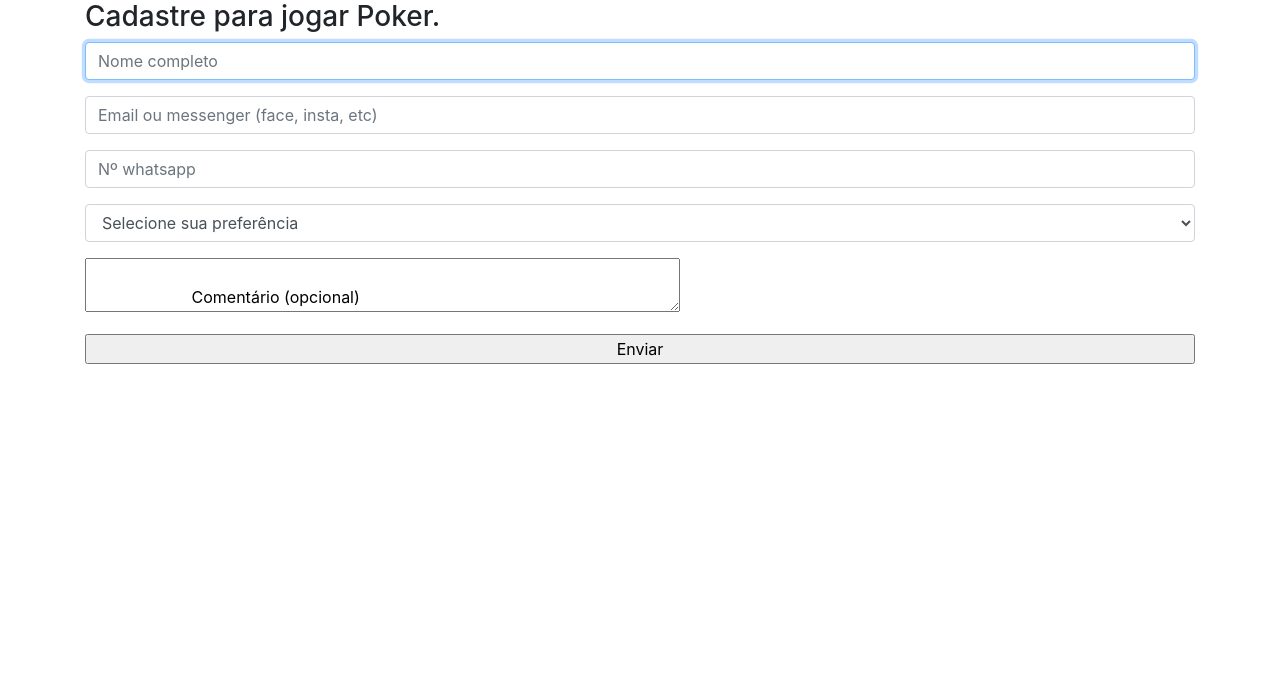
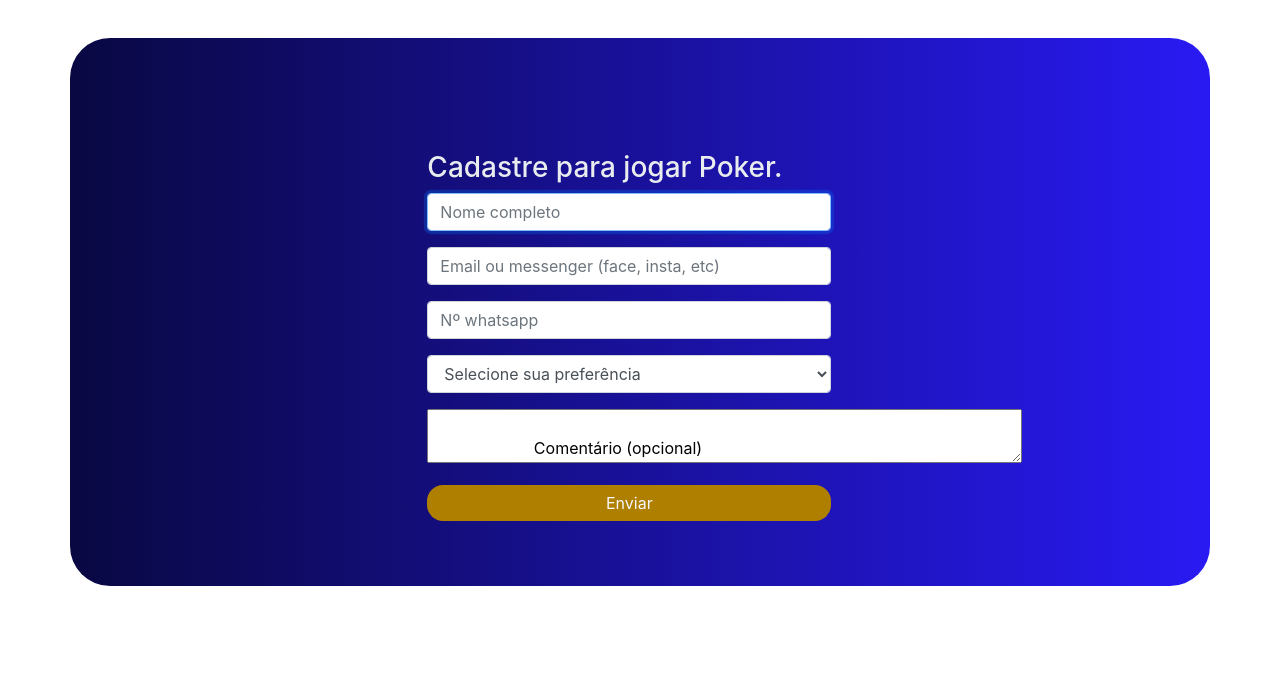
Before and after one commit to vonkoln/bardochapeco, a plain HTML site: page index.html in a window 1280 px wide. Shown: the top 677 px of the page. Drawn offline with nearby package versions, Linux system fonts and the light colour scheme.

Commit message:
Update index.html

```diff
--- a/index.html
+++ b/index.html
@@ -148,4 +148,46 @@ style="
   width="60px"
 />
 </a>
+<style>
+.register .nav-tabs .nav-link:hover {
+  border: none;
+}
+.text-align {
+  margin-top: -3%;
+  margin-bottom: -9%;
+
+  padding: 10%;
+  margin-left: 30%;
+}
+.form-new {
+  margin-right: 22%;
+  margin-left: 20%;
+}
+.register-heading {
+  color: #e9ecef;
+}
+.register-heading h1 {
+  margin-left: 21%;
+  margin-bottom: 10%;
+  color: #e9ecef;
+}
+.register {
+  background: -webkit-linear-gradient(left, #090842, #291af3);
+  margin-top: 3%;
+  padding: 3%;
+  border-radius: 2.5rem;
+}
+.btnSubmit {
+  width: 50%;
+  border-radius: 1rem;
+  padding: 1.5%;
+  color: #fff;
+  background-color: #af8000;
+  border: none;
+  cursor: pointer;
+  margin-right: 6%;
+  color: rgb(246, 246, 252);
+  margin-top: 4%;
+}
+</style>
 </html>
```
